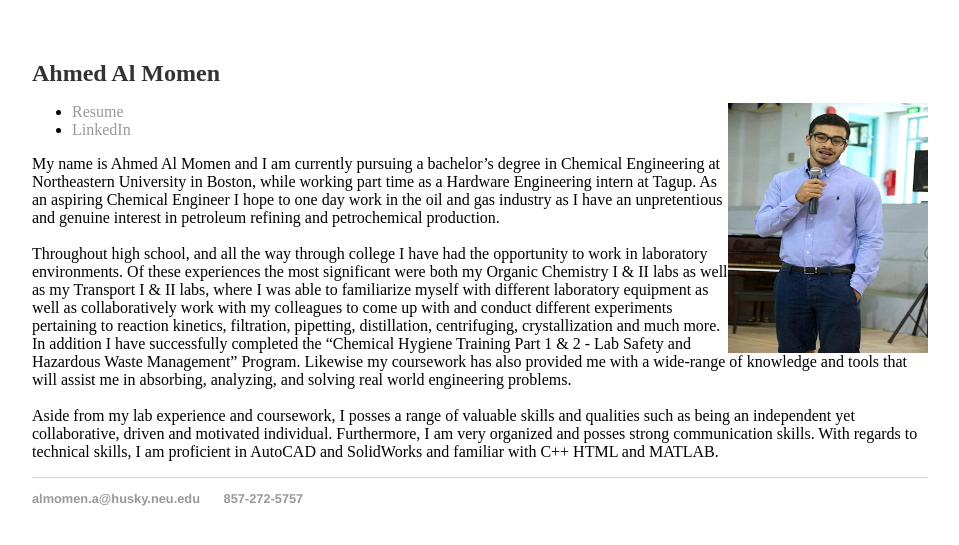
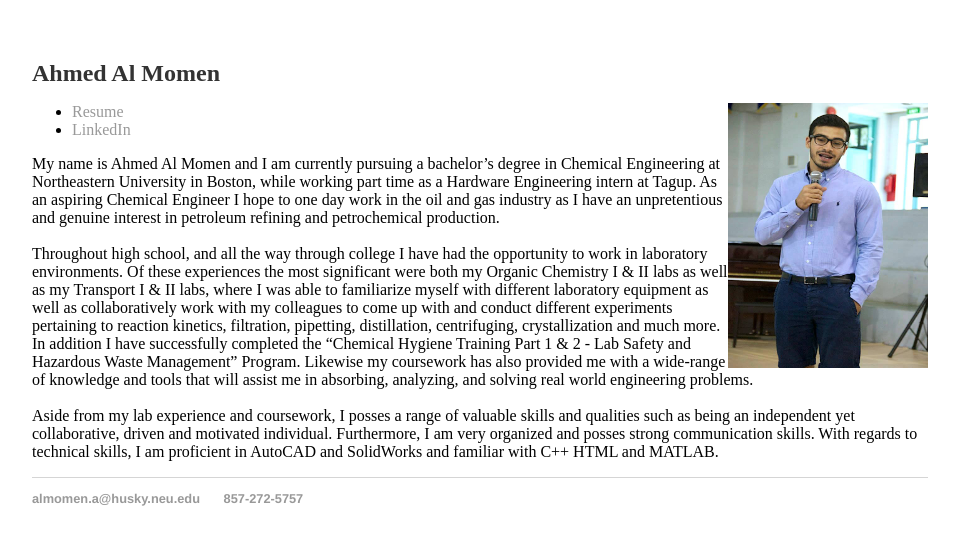
Before and after one commit to ahmedalmomen/aalmomen.com, a Jekyll site: the page built from index.html, in a window 1280 px wide. Shown: the top 545 px of the page, without its empty margins (160-1119 px from the left). Built offline with Jekyll 4.4.1, drawn with Linux system fonts in a browser that asks for light colours.

Commit message:
Update index.html

```diff
--- a/index.html
+++ b/index.html
@@ -5,7 +5,7 @@ title: Ahmed Al Momen|About me
 <div class="blurb">
          <h1>Ahmed Al Momen</h1>
          <img src="/grad breakfast.jpg" alt="html5 Icon"
-              style="float:right;width:200px;height:250px;">
+              style="float:right;width:200px;height:265px;">
          <ul>
                  <head>
                   <li><a href="/ahmed-al-momens-resume.pdf">Resume</a></li>
```
